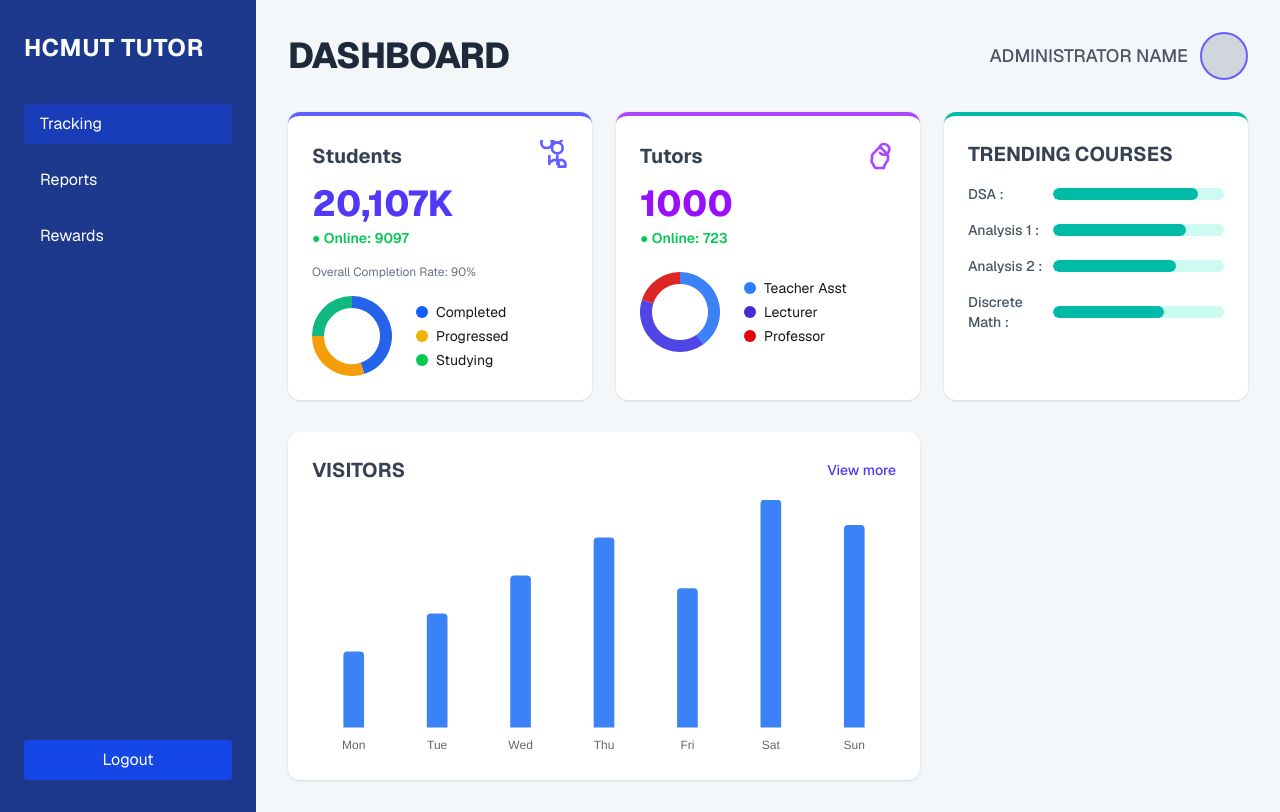
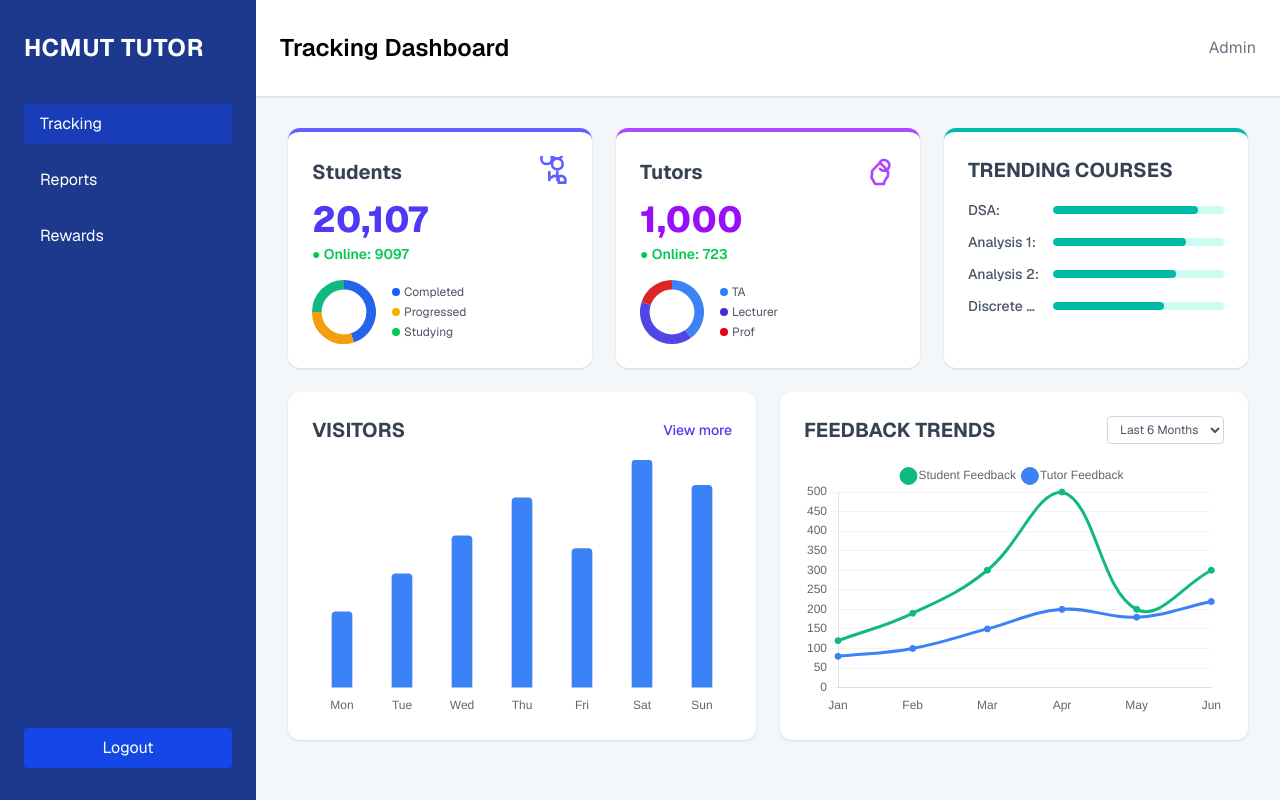
Before and after one commit to nvdson2005/Tutor-Support-System, a Next.js app: page /admin/tracking in a window 1280 px wide. Built offline with nearby package versions, Linux system fonts and the light colour scheme.

Commit message:
fix topbar in admin and coordinator UI, create a additional line chart for admin tracking page

```diff
--- a/app/admin/reports/page.tsx
+++ b/app/admin/reports/page.tsx
@@ -3,7 +3,7 @@
 import React, { useState } from "react";
 import Sidebar from "@/app/_components/sidebar";
 import { navigateData } from "@/app/admin/_components/navigatedata";
-
+import TopBar from "@/app/_components/topbar";
 // 1. Mock Data (Translated to English)
 const studentsData = [
   {
@@ -123,25 +123,25 @@ export default function StudentEngagementPage() {
     alert("Exporting student data to CSV...");
   };
 
+  // ... (Các phần imports và logic giữ nguyên)
+
   return (
-    <div className="flex min-h-screen bg-[#f4f7f9] font-sans">
-      {/* Sidebar - Keeping the original component */}
+    <div className="flex h-screen bg-[#f4f7f9] font-sans overflow-hidden">
+      {/* 1. Sidebar giữ nguyên */}
       <Sidebar chosenIndex={1} navigateData={navigateData} />
 
-      {/* Main Content */}
-      <main className="flex-1 p-8 overflow-y-auto h-screen">
-        {/* Header */}
-        <header className="mb-8 border-b border-gray-200 pb-4 flex justify-between items-center">
-          <h1 className="text-3xl font-extrabold text-gray-800">
-            STUDENT ENGAGEMENT REPORT
-          </h1>
-          <div className="text-gray-500 text-sm font-medium">
-            ADMINISTRATOR NAME
-          </div>
-        </header>
+      {/* 2. Wrapper cho toàn bộ phần bên phải Sidebar */}
+      <div className="flex-1 flex flex-col h-screen">
+
+        {/* TopBar nằm ở đây: Sẽ sát trên cùng và sát Sidebar */}
+        <TopBar username="Admin" dashboardContent="Reports Engagement" />
+
+        {/* 3. Khu vực nội dung chính: Có padding và thanh cuộn riêng */}
+        <main className="flex-1 p-8 overflow-y-auto">
 
           {/* Filters & Controls */}
           <section className="bg-white p-6 rounded-xl shadow-sm mb-8">
+             {/* ... (Giữ nguyên nội dung bên trong) ... */}
              <div className="flex flex-col md:flex-row justify-between items-end md:items-center space-y-4 md:space-y-0 md:space-x-4">
                 {/* Main Filters */}
                 <div className="flex flex-col md:flex-row space-y-3 md:space-y-0 md:space-x-4 w-full md:w-auto">
@@ -328,7 +328,6 @@ export default function StudentEngagementPage() {
                   disabled={currentPage === 1}
                   onClick={() => {
                     setCurrentPage(currentPage - 1);
-                  // Fetch new data for the previous page
                     setSliceStudents(
                       studentsData.slice(
                         (currentPage - 2) * studentPerPage,
@@ -357,5 +356,5 @@ export default function StudentEngagementPage() {
           </section>
         </main>
       </div>
-  );
-}
+    </div>
+  )};
--- a/app/admin/tracking/page.tsx
+++ b/app/admin/tracking/page.tsx
@@ -2,7 +2,8 @@
 
 import React from "react";
 import Sidebar from "@/app/_components/sidebar";
-import { navigateData } from "@/app/admin/_components/navigatedata"; // Giữ lại data điều hướng của bạn
+import TopBar from "@/app/_components/topbar";
+import { navigateData } from "@/app/admin/_components/navigatedata";
 import {
   Chart as ChartJS,
   ArcElement,
@@ -11,20 +12,26 @@ import {
   CategoryScale,
   LinearScale,
   BarElement,
+  PointElement, // Cần cho biểu đồ đường
+  LineElement,  // Cần cho biểu đồ đường
 } from "chart.js";
-import { Doughnut, Bar } from "react-chartjs-2";
+import { Doughnut, Bar, Line } from "react-chartjs-2";
 
-// 1. Đăng ký các thành phần biểu đồ
+// 1. Đăng ký các thành phần biểu đồ (Thêm PointElement và LineElement)
 ChartJS.register(
   ArcElement,
   Tooltip,
   Legend,
   CategoryScale,
   LinearScale,
-  BarElement
+  BarElement,
+  PointElement,
+  LineElement
 );
 
-// 2. Dữ liệu biểu đồ (Chuyển từ script HTML sang Object JS)
+// 2. DỮ LIỆU BIỂU ĐỒ
+
+// Dữ liệu cũ (Donut)
 const studentStatusData = {
   labels: ["Completed", "Progressed", "Studying"],
   datasets: [
@@ -47,6 +54,7 @@ const tutorTypeData = {
   ],
 };
 
+// Dữ liệu cũ (Bar) - Visitors
 const visitorData = {
   labels: ["Mon", "Tue", "Wed", "Thu", "Fri", "Sat", "Sun"],
   datasets: [
@@ -55,12 +63,34 @@ const visitorData = {
       data: [300, 450, 600, 750, 550, 900, 800],
       backgroundColor: "#3b82f6",
       borderRadius: 4,
-      barThickness: 20,
+      barThickness: 20, // Thu nhỏ độ dày cột lại chút cho đẹp
     },
   ],
 };
 
-// Cấu hình biểu đồ (Options)
+// Dữ liệu MỚI (Line) - Feedback theo thời gian
+const feedbackLineData = {
+  labels: ["Jan", "Feb", "Mar", "Apr", "May", "Jun"],
+  datasets: [
+    {
+      label: "Student Feedback",
+      data: [120, 190, 300, 500, 200, 300],
+      borderColor: "#10b981", // Màu xanh lá
+      backgroundColor: "#10b981",
+      tension: 0.4, // Đường cong mềm mại
+    },
+    {
+      label: "Tutor Feedback",
+      data: [80, 100, 150, 200, 180, 220],
+      borderColor: "#3b82f6", // Màu xanh dương
+      backgroundColor: "#3b82f6",
+      tension: 0.4,
+    },
+  ],
+};
+
+// 3. CẤU HÌNH (OPTIONS)
+
 const donutOptions = {
   responsive: true,
   maintainAspectRatio: false,
@@ -79,7 +109,7 @@ const barOptions = {
   scales: {
     y: {
       beginAtZero: true,
-      display: false, // Ẩn trục Y như thiết kế
+      display: false,
     },
     x: {
       grid: { display: false },
@@ -88,147 +118,112 @@ const barOptions = {
   },
 };
 
+const lineOptions = {
+  responsive: true,
+  maintainAspectRatio: false,
+  plugins: {
+    legend: {
+      position: "top" as const, // Hiển thị chú thích ở trên
+      labels: {
+        usePointStyle: true,
+        boxWidth: 8,
+      }
+    },
+  },
+  scales: {
+    y: {
+      beginAtZero: true,
+      grid: {
+        color: "#f3f4f6", // Màu lưới nhạt
+      },
+    },
+    x: {
+      grid: { display: false },
+    },
+  },
+};
+
 export default function DashboardPage() {
   return (
-    <div className="flex min-h-screen bg-[#f4f7f9] font-sans">
-      {/* Sidebar - Sử dụng component có sẵn của bạn */}
+    <div className="flex h-screen bg-[#f4f7f9] font-sans overflow-hidden">
+      {/* Sidebar */}
       <Sidebar chosenIndex={0} navigateData={navigateData} />
 
-      {/* Main Content Area */}
+      {/* Wrapper bên phải */}
+      <div className="flex-1 flex flex-col h-screen">
+
+        {/* TopBar cố định ở trên cùng */}
+        <TopBar username="Admin" dashboardContent="Tracking Dashboard" />
+
+        {/* Nội dung chính (Scrollable) */}
         <main className="flex-1 p-8 overflow-y-auto">
-        {/* Header */}
-        <header className="mb-8 flex justify-between items-center">
-          <h1 className="text-4xl font-extrabold text-gray-800 tracking-tight">
-            DASHBOARD
-          </h1>
-          <div className="flex items-center space-x-3">
-            <span className="text-lg font-medium text-gray-600">
-              ADMINISTRATOR NAME
-            </span>
-            {/* Avatar Placeholder */}
-            <div className="w-12 h-12 bg-gray-300 rounded-full border-2 border-indigo-500"></div>
-          </div>
-        </header>
 
-        {/* Khu vực Thống kê Chính */}
-        <section className="grid grid-cols-1 lg:grid-cols-3 gap-6 mb-8">
-          {/* Thẻ 1: Thống kê Sinh viên */}
-          <div className="bg-white rounded-xl shadow-sm p-6 col-span-1 border-t-4 border-indigo-500">
+          {/* SECTION 1: Các thẻ thống kê (Top 3 Cards) */}
+          <section className="grid grid-cols-1 lg:grid-cols-3 gap-6 mb-6">
+
+            {/* Thẻ 1: Students */}
+            <div className="bg-white rounded-xl shadow-sm p-6 border-t-4 border-indigo-500">
               <div className="flex items-center justify-between mb-3">
                 <h2 className="text-xl font-bold text-gray-700">Students</h2>
-              {/* Icon SVG */}
-              <svg
-                className="w-8 h-8 text-indigo-500"
-                fill="none"
-                stroke="currentColor"
-                viewBox="0 0 24 24"
-              >
-                <path
-                  strokeLinecap="round"
-                  strokeLinejoin="round"
-                  strokeWidth="2"
-                  d="M17 20h5v-2a3 3 0 00-5.356-1.857M17 20v-2a3 3 0 00-5.356-1.857M10 12v6m6-6v6m4-12a4 4 0 11-8 0 4 4 0 018 0zm-8-4a4 4 0 11-8 0 4 4 0 018 0zm8-4a4 4 0 11-8 0 4 4 0 018 0z"
-                ></path>
+                <svg className="w-8 h-8 text-indigo-500" fill="none" stroke="currentColor" viewBox="0 0 24 24">
+                  <path strokeLinecap="round" strokeLinejoin="round" strokeWidth="2" d="M17 20h5v-2a3 3 0 00-5.356-1.857M17 20v-2a3 3 0 00-5.356-1.857M10 12v6m6-6v6m4-12a4 4 0 11-8 0 4 4 0 018 0zm-8-4a4 4 0 11-8 0 4 4 0 018 0zm8-4a4 4 0 11-8 0 4 4 0 018 0z"></path>
                 </svg>
               </div>
-            <p className="text-4xl font-extrabold text-indigo-600 mb-1">
-              20,107K
-            </p>
-            <p className="text-sm text-green-500 font-semibold mb-4">
-              ● Online: 9097
-            </p>
-            <p className="text-xs text-gray-500 mb-4">
-              Overall Completion Rate: 90%
-            </p>
+              <p className="text-4xl font-extrabold text-indigo-600 mb-1">20,107</p>
+              <p className="text-sm text-green-500 font-semibold mb-4">● Online: 9097</p>
 
-            {/* Biểu đồ Donut Sinh viên */}
-            <div className="flex items-center space-x-6">
-              <div className="w-20 h-20 relative">
+              <div className="flex items-center space-x-4">
+                <div className="w-16 h-16 relative"> {/* Thu nhỏ chart donut một chút */}
                   <Doughnut data={studentStatusData} options={donutOptions} />
                 </div>
-              <div className="text-sm space-y-1">
-                <div className="flex items-center">
-                  <span className="inline-block w-3 h-3 bg-blue-600 rounded-full mr-2"></span>
-                  Completed
-                </div>
-                <div className="flex items-center">
-                  <span className="inline-block w-3 h-3 bg-yellow-500 rounded-full mr-2"></span>
-                  Progressed
-                </div>
-                <div className="flex items-center">
-                  <span className="inline-block w-3 h-3 bg-green-500 rounded-full mr-2"></span>
-                  Studying
-                </div>
+                <div className="text-xs space-y-1 text-gray-600">
+                  <p><span className="inline-block w-2 h-2 bg-blue-600 rounded-full mr-1"></span>Completed</p>
+                  <p><span className="inline-block w-2 h-2 bg-yellow-500 rounded-full mr-1"></span>Progressed</p>
+                  <p><span className="inline-block w-2 h-2 bg-green-500 rounded-full mr-1"></span>Studying</p>
                 </div>
               </div>
             </div>
 
-          {/* Thẻ 2: Thống kê Giảng viên */}
-          <div className="bg-white rounded-xl shadow-sm p-6 col-span-1 border-t-4 border-purple-500">
+            {/* Thẻ 2: Tutors */}
+            <div className="bg-white rounded-xl shadow-sm p-6 border-t-4 border-purple-500">
               <div className="flex items-center justify-between mb-3">
                 <h2 className="text-xl font-bold text-gray-700">Tutors</h2>
-              {/* Icon SVG */}
-              <svg
-                className="w-8 h-8 text-purple-500"
-                fill="none"
-                stroke="currentColor"
-                viewBox="0 0 24 24"
-              >
-                <path
-                  strokeLinecap="round"
-                  strokeLinejoin="round"
-                  strokeWidth="2"
-                  d="M12 4.354a4 4 0 110 5.292M15 21H9a1 1 0 01-.877-.506l-2.071-3.62A3 3 0 016 14v-2c0-.528.208-1.033.582-1.41L12 5l5.418 5.59C17.792 11.467 18 11.972 18 12v2a3 3 0 01-1.052 2.374l-2.07 3.62A1 1 0 0115 21z"
-                ></path>
+                <svg className="w-8 h-8 text-purple-500" fill="none" stroke="currentColor" viewBox="0 0 24 24">
+                  <path strokeLinecap="round" strokeLinejoin="round" strokeWidth="2" d="M12 4.354a4 4 0 110 5.292M15 21H9a1 1 0 01-.877-.506l-2.071-3.62A3 3 0 016 14v-2c0-.528.208-1.033.582-1.41L12 5l5.418 5.59C17.792 11.467 18 11.972 18 12v2a3 3 0 01-1.052 2.374l-2.07 3.62A1 1 0 0115 21z"></path>
                 </svg>
               </div>
-            <p className="text-4xl font-extrabold text-purple-600 mb-1">1000</p>
-            <p className="text-sm text-green-500 font-semibold mb-4">
-              ● Online: 723
-            </p>
+              <p className="text-4xl font-extrabold text-purple-600 mb-1">1,000</p>
+              <p className="text-sm text-green-500 font-semibold mb-4">● Online: 723</p>
 
-            {/* Biểu đồ Donut Giảng viên */}
-            <div className="flex items-center space-x-6 mt-6">
-              <div className="w-20 h-20 relative">
+              <div className="flex items-center space-x-4 mt-2">
+                <div className="w-16 h-16 relative">
                   <Doughnut data={tutorTypeData} options={donutOptions} />
                 </div>
-              <div className="text-sm space-y-1">
-                <div className="flex items-center">
-                  <span className="inline-block w-3 h-3 bg-blue-500 rounded-full mr-2"></span>
-                  Teacher Asst
-                </div>
-                <div className="flex items-center">
-                  <span className="inline-block w-3 h-3 bg-indigo-700 rounded-full mr-2"></span>
-                  Lecturer
-                </div>
-                <div className="flex items-center">
-                  <span className="inline-block w-3 h-3 bg-red-600 rounded-full mr-2"></span>
-                  Professor
-                </div>
+                <div className="text-xs space-y-1 text-gray-600">
+                  <p><span className="inline-block w-2 h-2 bg-blue-500 rounded-full mr-1"></span>TA</p>
+                  <p><span className="inline-block w-2 h-2 bg-indigo-700 rounded-full mr-1"></span>Lecturer</p>
+                  <p><span className="inline-block w-2 h-2 bg-red-600 rounded-full mr-1"></span>Prof</p>
                 </div>
               </div>
             </div>
 
             {/* Thẻ 3: Trending Courses */}
-          <div className="bg-white rounded-xl shadow-sm p-6 col-span-1 border-t-4 border-teal-500">
-            <h2 className="text-xl font-bold text-gray-700 mb-4">
-              TRENDING COURSES
-            </h2>
-
-            <div className="space-y-4">
+            <div className="bg-white rounded-xl shadow-sm p-6 border-t-4 border-teal-500">
+              <h2 className="text-xl font-bold text-gray-700 mb-4">TRENDING COURSES</h2>
+              <div className="space-y-3">
                 {[
                   { name: "DSA", percent: "85%" },
                   { name: "Analysis 1", percent: "78%" },
                   { name: "Analysis 2", percent: "72%" },
                   { name: "Discrete Math", percent: "65%" },
                 ].map((course, index) => (
-                <div key={index} className="flex items-center">
-                  <span className="w-1/3 text-sm text-gray-600 font-medium">
-                    {course.name} :
+                  <div key={index} className="flex items-center text-sm">
+                    <span className="w-1/3 text-gray-600 font-medium truncate pr-2">
+                      {course.name}:
                     </span>
-                  <div className="flex-1 h-3 bg-teal-100 rounded-full overflow-hidden">
+                    <div className="flex-1 h-2 bg-teal-100 rounded-full overflow-hidden">
                       <div
-                      className="bg-teal-500 h-3 rounded-full transition-all duration-500"
+                        className="bg-teal-500 h-2 rounded-full transition-all duration-500"
                         style={{ width: course.percent }}
                       ></div>
                     </div>
@@ -238,22 +233,40 @@ export default function DashboardPage() {
             </div>
           </section>
 
-        {/* Khu vực Biểu đồ Chi tiết (Visitors) */}
-        <section className="grid grid-cols-1 lg:grid-cols-3 gap-6">
-          <div className="bg-white rounded-xl shadow-sm p-6 lg:col-span-2">
+          {/* SECTION 2: Charts Bottom Row (2 Columns) */}
+          <section className="grid grid-cols-1 lg:grid-cols-2 gap-6">
+
+            {/* Bên trái: Visitor Chart (Đã thu gọn lại thành 1 cột) */}
+            <div className="bg-white rounded-xl shadow-sm p-6">
               <div className="flex justify-between items-center mb-4">
                 <h2 className="text-xl font-bold text-gray-700">VISITORS</h2>
                 <button className="text-indigo-600 text-sm font-medium hover:text-indigo-800 transition-colors">
                   View more
                 </button>
               </div>
-            {/* Vùng chứa biểu đồ cột */}
               <div className="h-64 w-full">
                 <Bar data={visitorData} options={barOptions} />
               </div>
             </div>
+
+            {/* Bên phải: Feedback Line Chart (MỚI) */}
+            <div className="bg-white rounded-xl shadow-sm p-6">
+              <div className="flex justify-between items-center mb-4">
+                <h2 className="text-xl font-bold text-gray-700">FEEDBACK TRENDS</h2>
+                <select className="text-xs border border-gray-300 rounded px-2 py-1 outline-none text-gray-600">
+                  <option>Last 6 Months</option>
+                  <option>Last Year</option>
+                </select>
+              </div>
+              <div className="h-64 w-full">
+                <Line data={feedbackLineData} options={lineOptions} />
+              </div>
+            </div>
+
           </section>
+
         </main>
+      </div>
     </div>
   );
 }
--- a/app/coordinator/dashboard/page.tsx
+++ b/app/coordinator/dashboard/page.tsx
@@ -23,14 +23,12 @@ ChartJS.register(
   LinearScale,
   BarElement
 );
+import TopBar  from "@/app/_components/topbar";
 
 // --- 2. DATA ĐỊNH NGHĨA LẠI (QUAN TRỌNG: Đã sửa key thành label/path) ---
 
 // Menu riêng cho Coordinator (Chỉ 2 tab, bỏ User Management)
-const coordinatorNavData = [
-  { label: "DASHBOARD", path: "/coordinator/dashboard" },
-  { label: "REPORTS", path: "/coordinator/reports" },
-];
+
 
 // Dữ liệu Queue (Cột 1)
 const actionQueueData = [
@@ -147,21 +145,9 @@ export default function CoordinatorDashboard() {
       */}
       <Sidebar chosenIndex={0} navigateData={navigateData} />
 
-      {/* MAIN CONTENT */}
-      <main className="flex-1 p-8 overflow-y-auto h-screen">
-
-        {/* HEADER */}
-        <header className="mb-8 flex justify-between items-center">
-          <h1 className="text-4xl font-extrabold text-gray-800 tracking-tight">
-            DASHBOARD - COORDINATOR
-          </h1>
-          <div className="flex items-center space-x-3">
-            <span className="text-lg font-medium text-gray-600">
-              COORDINATOR NAME
-            </span>
-            <div className="w-12 h-12 bg-gray-300 rounded-full border-2 border-indigo-500"></div>
-          </div>
-        </header>
+            <main className="flex-1 flex flex-col">
+              {/* Top Header */}
+              <TopBar username="Coordinator" dashboardContent="Main Dashboard" />
 
         {/* SECTION 1: TOP CARDS */}
         <section className="grid grid-cols-1 lg:grid-cols-3 gap-6 mb-8">
```
Also changed, not shown: app/coordinator/assigning/page.tsx (+4 -16 lines). Lines whose indentation alone changed are shown as unchanged.
